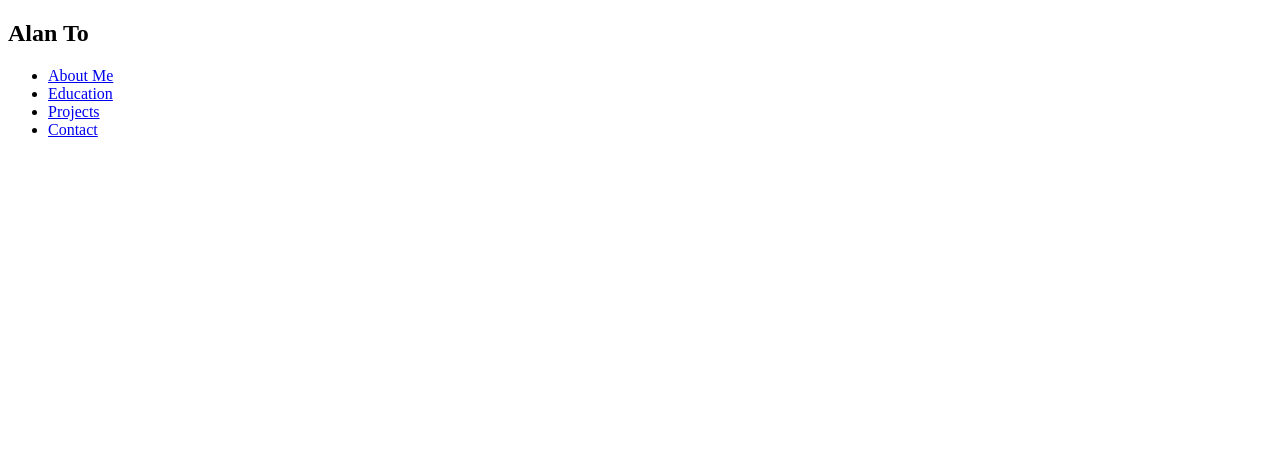
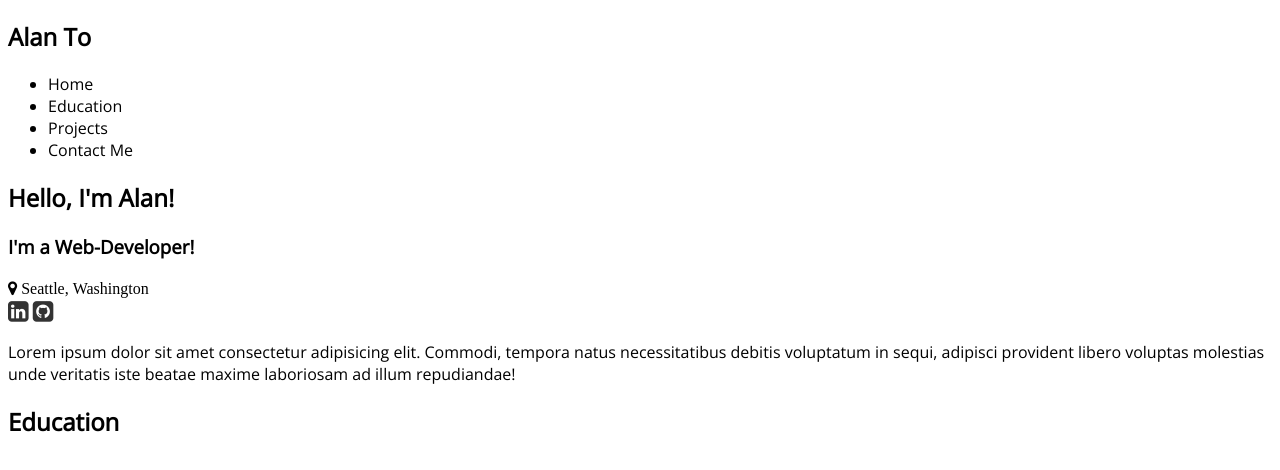
Before and after one commit to atofus/Portfolio, a plain HTML site: page index.html in a window 1280 px wide. Drawn offline with nearby package versions, Linux system fonts and the light colour scheme.

Commit message:
Got some more HTML work done.

```diff
--- a/index.html
+++ b/index.html
@@ -6,23 +6,58 @@
 
     <!-- Link to our CSS -->
     <link rel="stylesheet" href="style.css">
+    <link rel="stylesheet" href="https://cdnjs.cloudflare.com/ajax/libs/font-awesome/4.7.0/css/font-awesome.min.css">
     <title> Alan's Website </title>
 </head>
 <body>
+    <header>
         <nav class = "nav">
             <div class="leftSideNav">
                 <!-- can have a span here for css -->
+                <!-- some people will call this logo, like my name is a logo -->
                 <h1> Alan To</h1>
             </div>
 
             <div class="nav_menu_options">
                 <ul>
-                <li> <a href="#">About Me</a></li>
+                    <!-- in the home, also maybe have a sliing thign that shows at the languages i can do -->
+                    <li> <a href="#">Home</a></li>
                     <li> <a href="#">Education</a></li>
                     <li> <a href="#">Projects</a></li>
-                <li> <a href="#">Contact</a></li>
+                    <li> <a href="#">Contact Me</a></li>
                 </ul>
             </div>
         </nav>
+    </header>
+
+    <section class="home"> <!-- This is where ill say stuff about me-->
+        <div class = "img" >
+            <!-- insert image url here -->
+        </div>
+
+        <div class="home-content">
+           <h1>Hello, I'm Alan!</h1>
+           <h3 class="typing-text">I'm a Web-Developer!</h3>
+           <div class="location">
+                <i class="fa fa-map-marker"> Seattle, Washington </i>
+           </div>
+           <div class="link-icons">
+                <!-- blank is so it would tkae you to a new tab instead of keeping it on this tab! -->
+                <a href="https://www.linkedin.com/in/ato17" target="_blank"> <i class="fa fa-linkedin-square"></i> </a>
+                <a href="https://github.com/atofus" target="_blank"> <i class="fa fa-github-square"></i> </a>
+           </div>
+           <div class = "home-text">
+                <p>
+                    Lorem ipsum dolor sit amet consectetur adipisicing elit. Commodi, tempora natus necessitatibus debitis voluptatum in sequi, adipisci provident libero voluptas molestias unde veritatis iste beatae maxime laboriosam ad illum repudiandae!
+                </p>
+           </div>
+        </div>
+
+    </section>
+
+    <section class="education">
+        <h1>Education</h1>
+    </section>
+
 </body>
 </html>
--- a/style.css
+++ b/style.css
@@ -1,5 +1,18 @@
-@import url('https://fonts.googleapis.com/css?family=Open+Sans');
+@import url('https://fonts.googleapis.com/css?family=Open+Sans'); /* font init*/
 
-.opensans {
-    font-family: "Open Sans", sans-serif;
+body {
+    font-family: 'Open Sans', sans-serif;
 }
+
+
+
+a:link,
+a:visited {
+  color: inherit; /* or pick a color you want like #000 for black */
+  text-decoration: none; /* optional if you want no underline */
+}
+
+.link-icons a i {
+  font-size: 1.5em; /* example size */
+  color: #333; /* or whatever color you want for the icons */
+}
```
Lines whose indentation alone changed are shown as unchanged.
